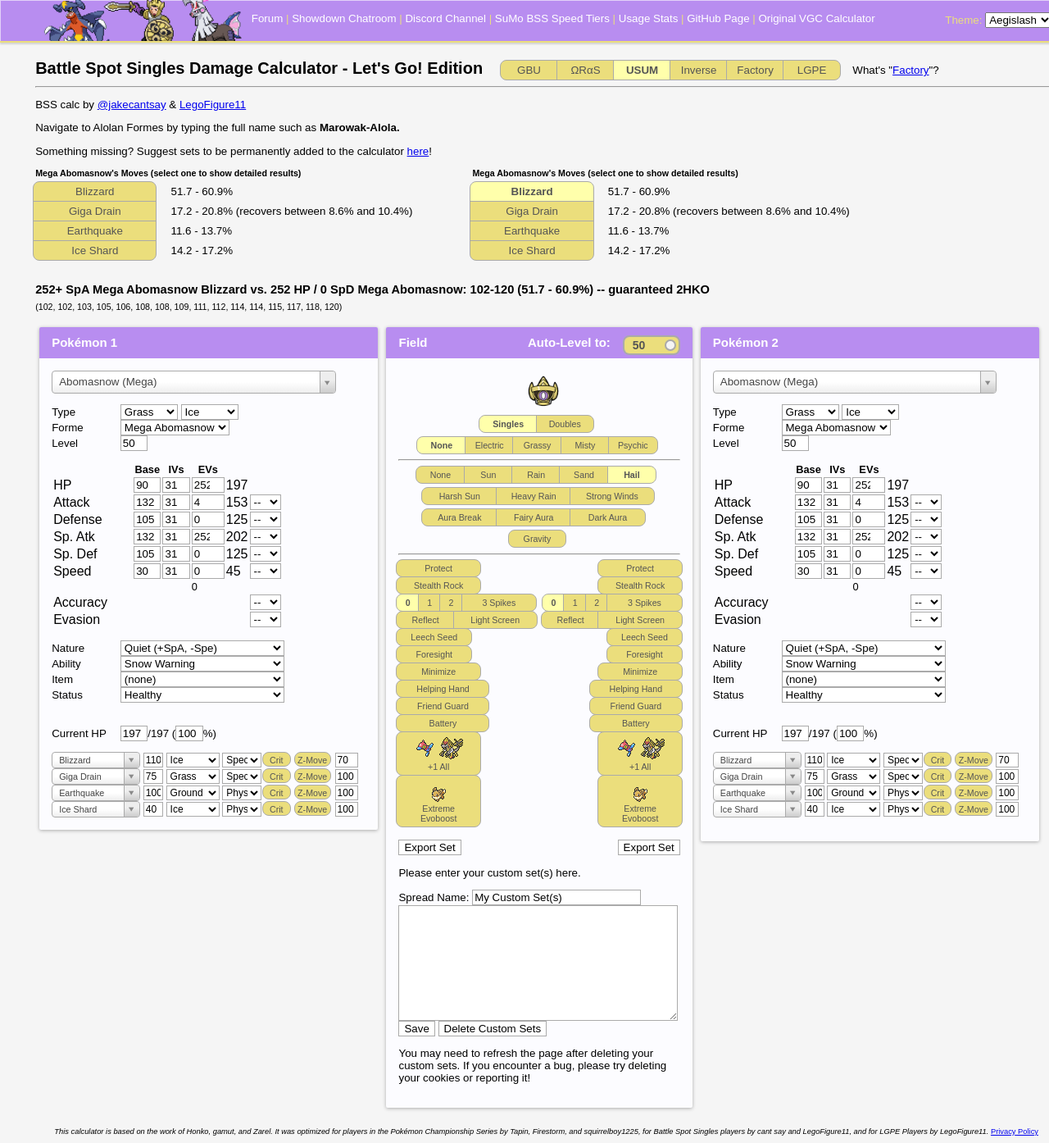
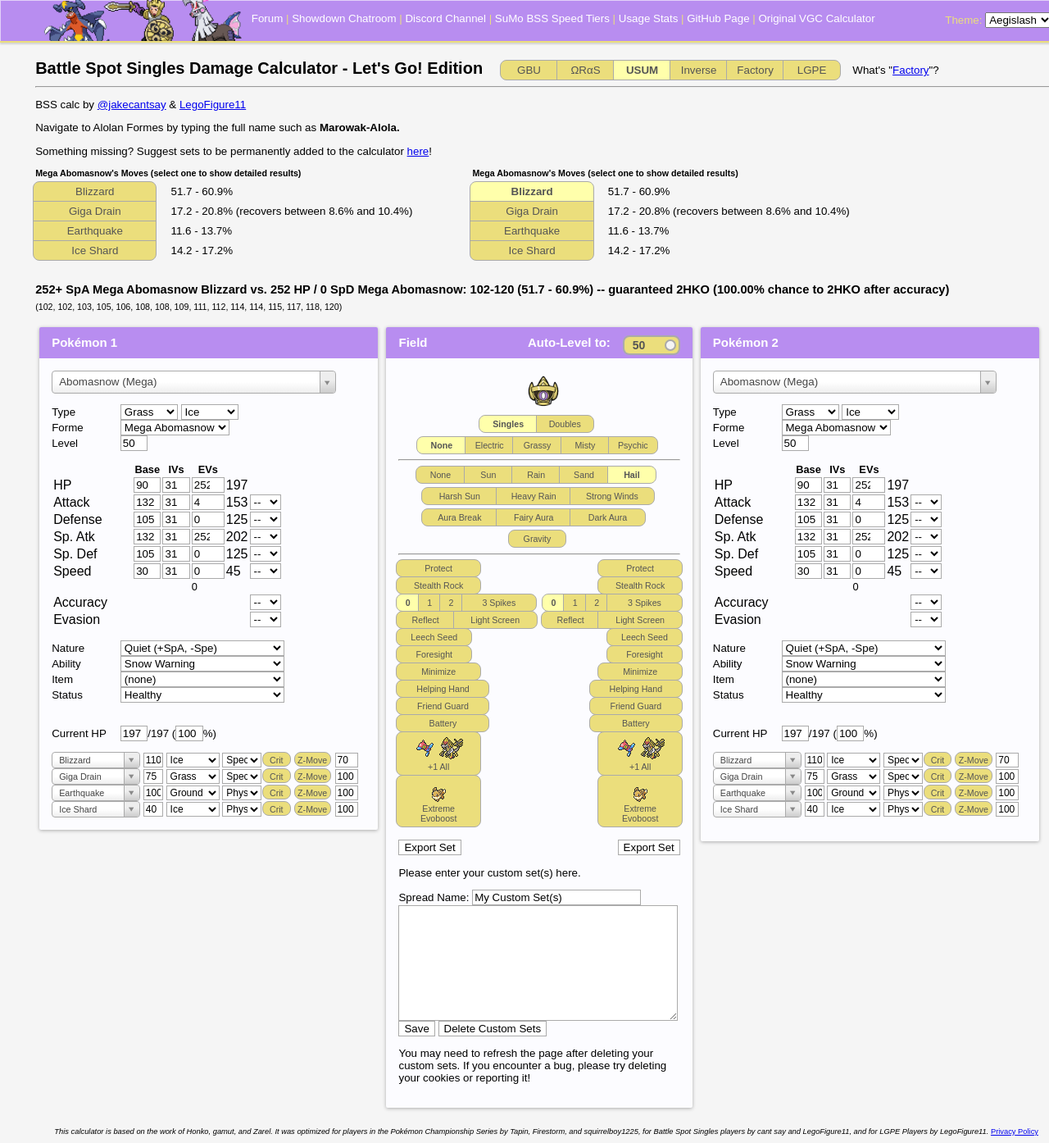
Before and after one commit to cantsay/cantsay.github.io, a Jekyll site: the page built from _pages/comprehensive.html, in a window 1280 px wide. Shown: the whole page at 82% size. Built offline with Jekyll 4.4.1, drawn with Linux system fonts in a browser that asks for light colours; nearby versions of some CDN libraries; comment, search, counter and statistics services are not loaded; some of the changed lines change nothing that is shown.

Commit message:
Add Accuracy KO Chances
Still need to do Acc/Evasion mods + other situations

```diff
--- a/_pages/comprehensive.html
+++ b/_pages/comprehensive.html
@@ -1100,5 +1100,5 @@ permalink: "/comprehensive/"
 	<script type="text/javascript" src="../_scripts/move_data.js"></script>
 	<script type="text/javascript" src="../_scripts/ap_calc.js"></script>
 	<script type="text/javascript" src="../_scripts/damage.js"></script>
-	<script type="text/javascript" src="../_scripts/ko_chance.js"></script>
+	<script type="text/javascript" src="../_scripts/ko_chance_comprehensive.js"></script>
 	<script type="text/javascript" src="../_scripts/export.js"></script>
--- /dev/null
+++ b/_scripts/ko_chance_comprehensive.js
@@ -0,0 +1,459 @@
+function getKOChanceText(damage, move, defender, field, isBadDreams) {
+	if (isNaN(damage[0])) {
+		return "something broke; please tell cant say or LegoFigure11";
+	}
+
+	var accuracyText = "";
+	var ignoreAccMods = false;
+	if (move.acc || move.isZ) {
+		if (move.isZ || move.acc === 101 || (move.name === "Blizzard" && field.weather === "Hail") || (move.name === "Thunder" && field.weather.includes("Rain"))) {
+			accuracyText = 100;
+			ignoreAccMods = true;
+		}
+		if (!ignoreAccMods) {
+			accuracyText = move.acc;
+		}
+	}
+	//console.log(accuracyText)
+	if (damage[damage.length - 1] === 0) {
+		if (field.weather === "Harsh Sun" && move.type === "Water") {
+			return "the Water-Type attack evaporated in the harsh sunlight";
+		} else if (field.weather === "Heavy Rain" && move.type === "Fire") {
+			return "the Fire-Type attack fizzled out in the heavy rain";
+		}
+		return "aim for the horn next time";
+	}
+	var hasSitrus = defender.item === "Sitrus Berry";
+	var hasFigy = defender.item === "Figy Berry";
+	var hasIapapa = defender.item === "Iapapa Berry";
+	var hasWiki = defender.item === "Wiki Berry";
+	var hasAguav = defender.item === "Aguav Berry";
+	var hasMago = defender.item === "Mago Berry";
+	var gluttony = defender.ability === "Gluttony";
+	if ((damage.length !== 256 || !hasSitrus && !hasFigy && !hasIapapa && !hasWiki && !hasAguav && !hasMago) && damage[0] >= defender.curHP) {
+		return "guaranteed OHKO" + " (" + (100 / (accuracyText / 100)).toFixed(2) + "% after accuracy)";
+	} else if (damage.length === 256 && hasSitrus && damage[0] >= defender.curHP + Math.floor(defender.maxHP / 4)) {
+		return "guaranteed OHKO" + " (" + (100 / (accuracyText / 100)).toFixed(2) + "% after accuracy)";
+	} else if (damage.length === 256 && hasFigy && damage[0] >= defender.curHP + Math.floor(defender.maxHP / 2)) {
+		return "guaranteed OHKO" + " (" + (100 / (accuracyText / 100)).toFixed(2) + "% after accuracy)";
+	} else if (damage.length === 256 && hasIapapa && damage[0] >= defender.curHP + Math.floor(defender.maxHP / 2)) {
+		return "guaranteed OHKO" + " (" + (100 / (accuracyText / 100)).toFixed(2) + "% after accuracy)";
+	} else if (damage.length === 256 && hasWiki && damage[0] >= defender.curHP + Math.floor(defender.maxHP / 2)) {
+		return "guaranteed OHKO" + " (" + (100 / (accuracyText / 100)).toFixed(2) + "% after accuracy)";
+	} else if (damage.length === 256 && hasAguav && damage[0] >= defender.curHP + Math.floor(defender.maxHP / 2)) {
+		return "guaranteed OHKO" + " (" + (100 / (accuracyText / 100)).toFixed(2) + "% after accuracy)";
+	} else if (damage.length === 256 && hasMago && damage[0] >= defender.curHP + Math.floor(defender.maxHP / 2)) {
+		return "guaranteed OHKO" + " (" + (100 / (accuracyText / 100)).toFixed(2) + "% after accuracy)";
+	}
+
+	var hazards = 0;
+	var hazardText = [];
+	if (field.isSR && defender.ability !== "Magic Guard") {
+		var effectiveness = typeChart["Rock"][defender.type1] * (defender.type2 ? typeChart["Rock"][defender.type2] : 1);
+		hazards += Math.floor(effectiveness * defender.maxHP / 8);
+		hazardText.push("Stealth Rock");
+	}
+	if ([defender.type1, defender.type2].indexOf("Flying") === -1 &&
+            ["Magic Guard", "Levitate"].indexOf(defender.ability) === -1 && defender.item !== "Air Balloon") {
+		if (field.spikes === 1) {
+			hazards += Math.floor(defender.maxHP / 8);
+			if (gen === 2) {
+				hazardText.push("Spikes");
+			} else {
+				hazardText.push("1 layer of Spikes");
+			}
+		} else if (field.spikes === 2) {
+			hazards += Math.floor(defender.maxHP / 6);
+			hazardText.push("2 layers of Spikes");
+		} else if (field.spikes === 3) {
+			hazards += Math.floor(defender.maxHP / 4);
+			hazardText.push("3 layers of Spikes");
+		}
+	}
+	if (isNaN(hazards)) {
+		hazards = 0;
+	}
+
+	var eot = 0;
+	var eotText = [];
+	if (field.weather === "Sun") {
+		if (defender.ability === "Dry Skin" || defender.ability === "Solar Power") {
+			eot -= Math.floor(defender.maxHP / 8);
+			eotText.push(defender.ability + " damage");
+		}
+	} else if (field.weather === "Rain") {
+		if (defender.ability === "Dry Skin") {
+			eot += Math.floor(defender.maxHP / 8);
+			eotText.push("Dry Skin recovery");
+		} else if (defender.ability === "Rain Dish") {
+			eot += Math.floor(defender.maxHP / 16);
+			eotText.push("Rain Dish recovery");
+		}
+	} else if (field.weather === "Sand") {
+		if (["Rock", "Ground", "Steel"].indexOf(defender.type1) === -1 &&
+                ["Rock", "Ground", "Steel"].indexOf(defender.type2) === -1 &&
+                ["Magic Guard", "Overcoat", "Sand Force", "Sand Rush", "Sand Veil"].indexOf(defender.ability) === -1 &&
+                defender.item !== "Safety Goggles") {
+			eot -= Math.floor(defender.maxHP / 16);
+			eotText.push("sandstorm damage");
+		}
+	} else if (field.weather === "Hail") {
+		if (defender.ability === "Ice Body") {
+			eot += Math.floor(defender.maxHP / 16);
+			eotText.push("Ice Body recovery");
+		} else if (defender.type1 !== "Ice" && defender.type2 !== "Ice" &&
+                ["Magic Guard", "Overcoat", "Snow Cloak"].indexOf(defender.ability) === -1 &&
+                defender.item !== "Safety Goggles") {
+			eot -= Math.floor(defender.maxHP / 16);
+			eotText.push("hail damage");
+		}
+	}
+	if (defender.item === "Leftovers") {
+		eot += Math.floor(defender.maxHP / 16);
+		eotText.push("Leftovers recovery");
+	} else if (defender.item === "Black Sludge") {
+		if (defender.type1 === "Poison" || defender.type2 === "Poison") {
+			eot += Math.floor(defender.maxHP / 16);
+			eotText.push("Black Sludge recovery");
+		} else if (defender.ability !== "Magic Guard" && defender.ability !== "Klutz") {
+			eot -= Math.floor(defender.maxHP / 8);
+			eotText.push("Black Sludge damage");
+		}
+	}
+	if (field.isSeeded) {
+		if (defender.ability !== "Magic Guard") {
+			eot -= gen >= 2 ? Math.floor(defender.maxHP / 8) : Math.floor(defender.maxHP / 16); // 1/16 in gen 1, 1/8 in gen 2 onwards
+			eotText.push("Leech Seed damage");
+		}
+	}
+	if (field.terrain === "Grassy") {
+		if (field.isGravity || defender.type1 !== "Flying" && defender.type2 !== "Flying" &&
+                defender.item !== "Air Balloon" && defender.ability !== "Levitate") {
+			eot += Math.floor(defender.maxHP / 16);
+			eotText.push("Grassy Terrain recovery");
+		}
+	}
+	var toxicCounter = 0;
+	if (defender.status === "Poisoned") {
+		if (defender.ability === "Poison Heal") {
+			eot += Math.floor(defender.maxHP / 8);
+			eotText.push("Poison Heal");
+		} else if (defender.ability !== "Magic Guard") {
+			eot -= Math.floor(defender.maxHP / 8);
+			eotText.push("poison damage");
+		}
+	} else if (defender.status === "Badly Poisoned") {
+		if (defender.ability === "Poison Heal") {
+			eot += Math.floor(defender.maxHP / 8);
+			eotText.push("Poison Heal");
+		} else if (defender.ability !== "Magic Guard") {
+			eotText.push("toxic damage");
+			toxicCounter = defender.toxicCounter;
+		}
+	} else if (defender.status === "Burned") {
+		if (defender.ability === "Heatproof") {
+			eot -= Math.floor(defender.maxHP / 16);
+			eotText.push("reduced burn damage");
+		} else if (defender.ability !== "Magic Guard") {
+			eot -= Math.floor(defender.maxHP / 8);
+			eotText.push("burn damage");
+		}
+	} else if (defender.status === "Asleep" && isBadDreams && defender.ability !== "Magic Guard") {
+		eot -= Math.floor(defender.maxHP / 8);
+		eotText.push("Bad Dreams");
+	}
+
+	// multi-hit moves have too many possibilities for brute-forcing to work, so reduce it to an approximate distribution
+	var qualifier = "";
+	if (move.hits > 1) {
+		qualifier = "approx. ";
+		damage = squashMultihit(damage, move.hits);
+	}
+
+	var multihit = damage.length === 256 || move.hits > 1;
+	var c = getKOChance(damage, multihit, defender.curHP - hazards, 0, 1, defender.maxHP, toxicCounter, hasSitrus, hasFigy, hasIapapa, hasWiki, hasAguav, hasMago, gluttony);
+	var afterText = hazardText.length > 0 ? " after " + serializeText(hazardText) : "";
+	if (c === 1) {
+		return "guaranteed OHKO" + afterText + " (" + (100 / (accuracyText / 100)).toFixed(2) + "% after accuracy)";
+	} else if (c > 0) {
+		console.log(accuracyText);
+		return qualifier + Math.round(c * 1000) / 10 + "% chance to OHKO" + afterText + " (" + (Math.round(c * 1000) / 10 * accuracyText).toFixed(2) / 100 + "% chance to OHKO after accuracy)";
+	}
+
+	if (hasSitrus && move.name !== "Knock Off") {
+		eotText.push("Sitrus Berry recovery");
+	}
+
+	if (hasFigy && move.name !== "Knock Off") {
+		if (gluttony) eotText.push("Gluttony Figy Berry recovery");
+		else eotText.push("Figy Berry recovery");
+
+	}
+
+	if (hasIapapa && move.name !== "Knock Off") {
+		if (gluttony) eotText.push("Gluttony Iapapa Berry recovery");
+		else eotText.push("Iapapa Berry recovery");
+
+	}
+
+	if (hasWiki && move.name !== "Knock Off") {
+		if (gluttony) eotText.push("Gluttony Wiki Berry recovery");
+		else eotText.push("Wiki Berry recovery");
+
+	}
+
+	if (hasAguav && move.name !== "Knock Off") {
+		if (gluttony) eotText.push("Gluttony Aguav Berry recovery");
+		else eotText.push("Aguav Berry recovery");
+
+	}
+
+	if (hasMago && move.name !== "Knock Off") {
+		if (gluttony) eotText.push("Gluttony Mago Berry recovery");
+		else eotText.push("Mago Berry recovery");
+	}
+	afterText = hazardText.length > 0 || eotText.length > 0 ? " after " + serializeText(hazardText.concat(eotText)) : "";
+	var i;
+	for (i = 2; i <= 4; i++) {
+		c = getKOChance(damage, multihit, defender.curHP - hazards, eot, i, defender.maxHP, toxicCounter, hasSitrus, hasFigy, hasIapapa, hasWiki, hasAguav, hasMago, gluttony);
+		if (c === 1) {
+			console.log();
+			return "guaranteed " + i + "HKO" + afterText + " (" + (Math.pow(accuracyText / 100, i) * 100).toFixed(2) + "% chance to " + i + "HKO after accuracy)";
+		} else if (c > 0) {
+			var pct = Math.round(c * 1000) / 10;
+			var chance = pct ? qualifier + pct : "Miniscule";
+			return chance + "% chance to " + i + "HKO" + afterText + " (" + chance * (Math.pow(accuracyText / 100, i) * 100).toFixed(2) / 100 + "% chance to " + i + "HKO after accuracy)";
+		}
+	}
+
+	for (i = 5; i <= 9; i++) {
+		if (predictTotal(damage[0], eot, i, toxicCounter, defender.curHP - hazards, defender.maxHP, hasSitrus, hasFigy, hasIapapa, hasWiki, hasAguav, hasMago, gluttony) >= defender.curHP - hazards) {
+			return "guaranteed " + i + "HKO" + afterText + " (" + (Math.pow(accuracyText / 100, i) * 100).toFixed(2) + "% chance to " + i + "HKO after accuracy)";
+		} else if (predictTotal(damage[damage.length - 1], eot, i, toxicCounter, defender.curHP - hazards, defender.maxHP, hasSitrus, hasFigy, hasIapapa, hasWiki, hasAguav, hasMago, gluttony) >= defender.curHP - hazards) {
+			return "possible " + i + "HKO" + afterText;
+		}
+	}
+
+	return "possibly the worst move ever";
+}
+
+function getKOChance(damage, multihit, hp, eot, hits, maxHP, toxicCounter, hasSitrus, hasFigy, hasIapapa, hasWiki, hasAguav, hasMago, gluttony) {
+	var n = damage.length;
+	var minDamage = damage[0];
+	var maxDamage = damage[n - 1];
+	var i;
+	if (hits === 1) {
+		if ((!multihit || !hasSitrus) && maxDamage < hp) {
+			return 0;
+		} else if (multihit && hasSitrus && maxDamage < hp + Math.floor(maxHP / 4)) {
+			return 0;
+		} else if (multihit && hasFigy && maxDamage < hp + Math.floor(maxHP / 2)) {
+			return 0;
+		} else if (multihit && hasIapapa && maxDamage < hp + Math.floor(maxHP / 2)) {
+			return 0;
+		} else if (multihit && hasWiki && maxDamage < hp + Math.floor(maxHP / 2)) {
+			return 0;
+		} else if (multihit && hasAguav && maxDamage < hp + Math.floor(maxHP / 2)) {
+			return 0;
+		} else if (multihit && hasMago && maxDamage < hp + Math.floor(maxHP / 2)) {
+			return 0;
+		}
+		for (i = 0; i < n; i++) {
+			if ((!multihit || !hasSitrus && !hasFigy && !hasIapapa && !hasWiki && !hasAguav && !hasMago) && damage[i] >= hp) {
+				return (n - i) / n;
+			} else if (multihit && hasSitrus && damage[i] >= hp + Math.floor(maxHP / 4)) {
+				return (n - i) / n;
+			} else if (multihit && hasFigy && damage[i] >= hp + Math.floor(maxHP / 2)) {
+				return (n - i) / n;
+			} else if (multihit && hasIapapa && damage[i] >= hp + Math.floor(maxHP / 2)) {
+				return (n - i) / n;
+			} else if (multihit && hasWiki && damage[i] >= hp + Math.floor(maxHP / 2)) {
+				return (n - i) / n;
+			} else if (multihit && hasAguav && damage[i] >= hp + Math.floor(maxHP / 2)) {
+				return (n - i) / n;
+			} else if (multihit && hasMago && damage[i] >= hp + Math.floor(maxHP / 2)) {
+				return (n - i) / n;
+			}
+		}
+	}
+	/*
+    if (predictTotal(maxDamage, eot, hits, toxicCounter, hp, maxHP, hasSitrus, hasFigy, hasIapapa, hasWiki, hasAguav, hasMago, gluttony) < hp) {
+        return 0;
+    } else if (predictTotal(minDamage, eot, hits, toxicCounter, hp, maxHP, hasSitrus, hasFigy, hasIapapa, hasWiki, hasAguav, hasMago, gluttony) >= hp) {
+        return 1;
+    }*/
+	var toxicDamage = 0;
+	if (toxicCounter > 0) {
+		toxicDamage = Math.floor(toxicCounter * maxHP / 16);
+		toxicCounter++;
+	}
+	var sum = 0;
+	var lastC = 0;
+	for (i = 0; i < n; i++) {
+		if (hp - damage[i] <= maxHP / 2 && hasSitrus) {
+			hp += Math.floor(maxHP / 4);
+			hasSitrus = false;
+		} else if (hp - damage[i] <= maxHP / 4 && hasFigy && !gluttony || hp - damage[i] <= maxHP / 2 && hasFigy && gluttony) {
+			hp += Math.floor(maxHP / 2);
+			hasFigy = false;
+		} else if (hp - damage[i] <= maxHP / 4 && hasIapapa && !gluttony || hp - damage[i] <= maxHP / 2 && hasIapapa && gluttony) {
+			hp += Math.floor(maxHP / 2);
+			hasIapapa = false;
+		} else if (hp - damage[i] <= maxHP / 4 && hasWiki && !gluttony || hp - damage[i] <= maxHP / 2 && hasWiki && gluttony) {
+			hp += Math.floor(maxHP / 2);
+			hasWiki = false;
+		} else if (hp - damage[i] <= maxHP / 4 && hasAguav && !gluttony || hp - damage[i] <= maxHP / 2 && hasAguav && gluttony) {
+			hp += Math.floor(maxHP / 2);
+			hasAguav = false;
+		} else if (hp - damage[i] <= maxHP / 4 && hasMago && !gluttony || hp - damage[i] <= maxHP / 2 && hasMago && gluttony) {
+			hp += Math.floor(maxHP / 2);
+			hasMago = false;
+		}
+		var c;
+		if (i === 0 || damage[i] !== damage[i - 1]) {
+			c = getKOChance(damage, multihit, hp - damage[i] + eot - toxicDamage, eot, hits - 1, maxHP, toxicCounter, hasSitrus, hasFigy, hasIapapa, hasWiki, hasAguav, hasMago, gluttony);
+		} else {
+			c = lastC;
+		}
+		if (c === 1) {
+			sum += n - i;
+			break;
+		} else {
+			sum += c;
+		}
+		lastC = c;
+	}
+	return sum / n;
+}
+
+function predictTotal(damage, eot, hits, toxicCounter, hp, maxHP, hasSitrus, hasFigy, hasIapapa, hasWiki, hasAguav, hasMago, gluttony) {
+	var total = 0;
+	for (var i = 0; i < hits; i++) {
+		total += damage;
+		if (hp - total <= maxHP / 2 && hasSitrus) {
+			total -= Math.floor(maxHP / 4);
+			hasSitrus = false;
+		} else if (hp - total <= maxHP / 4 && hasFigy && !gluttony || hp - total <= maxHP / 2 && hasFigy && gluttony) {
+			hp += Math.floor(maxHP / 2);
+			hasFigy = false;
+		} else if (hp - total <= maxHP / 4 && hasIapapa && !gluttony || hp - total <= maxHP / 2 && hasIapapa && gluttony) {
+			hp += Math.floor(maxHP / 2);
+			hasIapapa = false;
+		} else if (hp - total <= maxHP / 4 && hasWiki && !gluttony || hp - total <= maxHP / 2 && hasWiki && gluttony) {
+			hp += Math.floor(maxHP / 2);
+			hasWiki = false;
+		} else if (hp - total <= maxHP / 4 && hasAguav && !gluttony || hp - total <= maxHP / 2 && hasAguav && gluttony) {
+			hp += Math.floor(maxHP / 2);
+			hasAguav = false;
+		} else if (hp - total <= maxHP / 4 && hasMago && !gluttony || hp - total <= maxHP / 2 && hasMago && gluttony) {
+			hp += Math.floor(maxHP / 2);
+			hasMago = false;
+		}
+		if (i < hits - 1) {
+			total -= eot;
+			if (toxicCounter > 0) {
+				total += Math.floor((toxicCounter + i) * maxHP / 16);
+			}
+		}
+	}
+	return total;
+}
+
+function squashMultihit(d, hits) {
+	if (d.length === 1) {
+		return [d[0] * hits];
+	} else if (gen === 1) {
+		var r = [];
+		for (var i = 0; i < d.length; i++) {
+			r[i] = d[i] * hits;
+		}
+		return r;
+	} else if (d.length === 16) {
+		switch (hits) {
+		case 2:
+			return [
+				2 * d[0], d[2] + d[3], d[4] + d[4], d[4] + d[5],
+				d[5] + d[6], d[6] + d[6], d[6] + d[7], d[7] + d[7],
+				d[8] + d[8], d[8] + d[9], d[9] + d[9], d[9] + d[10],
+				d[10] + d[11], d[11] + d[11], d[12] + d[13], 2 * d[15]
+			];
+		case 3:
+			return [
+				3 * d[0], d[3] + d[3] + d[4], d[4] + d[4] + d[5], d[5] + d[5] + d[6],
+				d[5] + d[6] + d[6], d[6] + d[6] + d[7], d[6] + d[7] + d[7], d[7] + d[7] + d[8],
+				d[7] + d[8] + d[8], d[8] + d[8] + d[9], d[8] + d[9] + d[9], d[9] + d[9] + d[10],
+				d[9] + d[10] + d[10], d[10] + d[11] + d[11], d[11] + d[12] + d[12], 3 * d[15]
+			];
+		case 4:
+			return [
+				4 * d[0], 4 * d[4], d[4] + d[5] + d[5] + d[5], d[5] + d[5] + d[6] + d[6],
+				4 * d[6], d[6] + d[6] + d[7] + d[7], 4 * d[7], d[7] + d[7] + d[7] + d[8],
+				d[7] + d[8] + d[8] + d[8], 4 * d[8], d[8] + d[8] + d[9] + d[9], 4 * d[9],
+				d[9] + d[9] + d[10] + d[10], d[10] + d[10] + d[10] + d[11], 4 * d[11], 4 * d[15]
+			];
+		case 5:
+			return [
+				5 * d[0], d[4] + d[4] + d[4] + d[5] + d[5], d[5] + d[5] + d[5] + d[5] + d[6], d[5] + d[6] + d[6] + d[6] + d[6],
+				d[6] + d[6] + d[6] + d[6] + d[7], d[6] + d[6] + d[7] + d[7] + d[7], 5 * d[7], d[7] + d[7] + d[7] + d[8] + d[8],
+				d[7] + d[7] + d[8] + d[8] + d[8], 5 * d[8], d[8] + d[8] + d[8] + d[9] + d[9], d[8] + d[9] + d[9] + d[9] + d[9],
+				d[9] + d[9] + d[9] + d[9] + d[10], d[9] + d[10] + d[10] + d[10] + d[10], d[10] + d[10] + d[11] + d[11] + d[11], 5 * d[15]
+			];
+		default:
+			console.log("Unexpected # of hits: " + hits);
+			return d;
+		}
+	} else if (d.length === 39) {
+		switch (hits) {
+		case 2:
+			return [
+				2 * d[0], 2 * d[7], 2 * d[10], 2 * d[12],
+				2 * d[14], d[15] + d[16], 2 * d[17], d[18] + d[19],
+				d[19] + d[20], 2 * d[21], d[22] + d[23], 2 * d[24],
+				2 * d[26], 2 * d[28], 2 * d[31], 2 * d[38]
+			];
+		case 3:
+			return [
+				3 * d[0], 3 * d[9], 3 * d[12], 3 * d[13],
+				3 * d[15], 3 * d[16], 3 * d[17], 3 * d[18],
+				3 * d[20], 3 * d[21], 3 * d[22], 3 * d[23],
+				3 * d[25], 3 * d[26], 3 * d[29], 3 * d[38]
+			];
+		case 4:
+			return [
+				4 * d[0], 2 * d[10] + 2 * d[11], 4 * d[13], 4 * d[14],
+				2 * d[15] + 2 * d[16], 2 * d[16] + 2 * d[17], 2 * d[17] + 2 * d[18], 2 * d[18] + 2 * d[19],
+				2 * d[19] + 2 * d[20], 2 * d[20] + 2 * d[21], 2 * d[21] + 2 * d[22], 2 * d[22] + 2 * d[23],
+				4 * d[24], 4 * d[25], 2 * d[27] + 2 * d[28], 4 * d[38]
+			];
+		case 5:
+			return [
+				5 * d[0], 5 * d[11], 5 * d[13], 5 * d[15],
+				5 * d[16], 5 * d[17], 5 * d[18], 5 * d[19],
+				5 * d[19], 5 * d[20], 5 * d[21], 5 * d[22],
+				5 * d[23], 5 * d[25], 5 * d[27], 5 * d[38]
+			];
+		default:
+			console.log("Unexpected # of hits: " + hits);
+			return d;
+		}
+	} else {
+		console.log("Unexpected # of possible damage values: " + d.length);
+		return d;
+	}
+}
+
+function serializeText(arr) {
+	if (arr.length === 0) {
+		return "";
+	} else if (arr.length === 1) {
+		return arr[0];
+	} else if (arr.length === 2) {
+		return arr[0] + " and " + arr[1];
+	} else {
+		var text = "";
+		for (var i = 0; i < arr.length - 1; i++) {
+			text += arr[i] + ", ";
+		}
+		return text + "and " + arr[arr.length - 1];
+	}
+}
```
